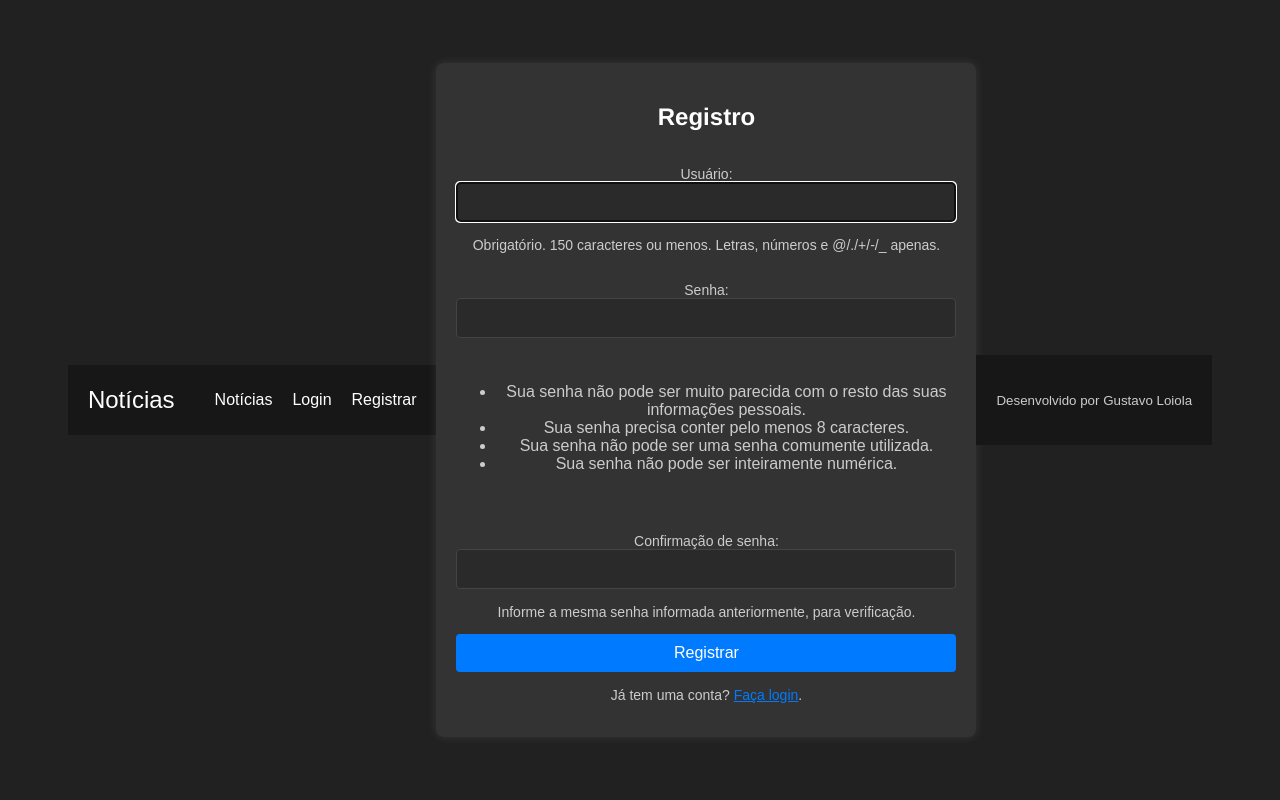
After one commit to gustavo-loiola/Django_Blog_PMR3304, a Django app: page /noticias/registro/ in a window 1280 px wide. The commit adds this page. Run offline with Django 5.2, Linux system fonts and the light colour scheme; parts of the project's set-up code (start-up, migrations or seed data) failed here and were passed over.

Commit message:
adicionar autenticacao usuarios

```diff
--- a/blogdinamico/blogdinamico/settings.py
+++ b/blogdinamico/blogdinamico/settings.py
@@ -133,3 +133,6 @@ STATICFILES_DIRS = [ os.path.join(BASE_DIR, 'static'), ]
 # https://docs.djangoproject.com/en/5.1/ref/settings/#default-auto-field
 
 DEFAULT_AUTO_FIELD = 'django.db.models.BigAutoField'
+
+LOGIN_REDIRECT_URL = 'noticias:listar'
+LOGOUT_REDIRECT_URL = 'noticias:listar'
--- /dev/null
+++ b/blogdinamico/noticias/templates/noticias/registro.html
@@ -0,0 +1,29 @@
+{% extends 'base.html' %}
+
+{% block content %}
+<div class="auth-container">
+    <h2>Registro</h2>
+
+    <!-- Exibe mensagens de erro se houver -->
+    {% if form.errors %}
+        <div class="error-message">
+            <p>Por favor, corrija os erros abaixo:</p>
+            <ul>
+                {% for field, errors in form.errors.items %}
+                    {% for error in errors %}
+                        <li>{{ error }}</li>
+                    {% endfor %}
+                {% endfor %}
+            </ul>
+        </div>
+    {% endif %}
+
+    <form method="post" action="{% url 'noticias:registro' %}">
+        {% csrf_token %}
+        {{ form.as_p }} <!-- Exibe o formulário com campos padrão -->
+        <button type="submit" class="btn btn-primary">Registrar</button>
+    </form>
+
+    <p>Já tem uma conta? <a href="{% url 'noticias:login' %}">Faça login</a>.</p>
+</div>
+{% endblock content %}
--- a/blogdinamico/noticias/urls.py
+++ b/blogdinamico/noticias/urls.py
@@ -1,4 +1,5 @@
 from django.urls import path
+from django.contrib.auth import views as auth_views
 from . import views
 
 app_name = 'noticias'
@@ -10,4 +11,7 @@ urlpatterns = [
     path('atualizar/<int:pk>/', views.AtualizarNoticiaView.as_view(), name='atualizar'),
     path('excluir/<int:pk>/', views.ExcluirNoticiaView.as_view(), name='excluir'),
     path('historico/', views.HistoricoAcessoView.as_view(), name='historico_acesso'),
+    path('login/', auth_views.LoginView.as_view(template_name='noticias/login.html'), name='login'),
+    path('logout/', auth_views.LogoutView.as_view(next_page='noticias:listar'), name='logout'),
+    path('registro/', views.RegistroView.as_view(), name='registro'),
 ]
--- a/blogdinamico/noticias/views.py
+++ b/blogdinamico/noticias/views.py
@@ -4,6 +4,7 @@ from django.contrib import messages
 from django.views.generic import ListView, DetailView, CreateView, UpdateView, DeleteView
 from django.contrib.auth.decorators import login_required
 from django.contrib.auth.mixins import LoginRequiredMixin
+from django.contrib.auth.forms import UserCreationForm
 from django.utils.decorators import method_decorator
 from .models import Noticia, Comment, HistoricoAcesso
 from .forms import NoticiaForm, CommentForm
@@ -106,3 +107,8 @@ class HistoricoAcessoView(LoginRequiredMixin, ListView):
     def get_queryset(self):
         # Retorna apenas o histórico de acesso do usuário atual, ordenado pelo mais recente
         return HistoricoAcesso.objects.filter(usuario=self.request.user).order_by('-data_acesso')
+
+class RegistroView(CreateView):
+    form_class = UserCreationForm
+    template_name = 'noticias/registro.html'
+    success_url = reverse_lazy('noticias:login')  # Redireciona para a tela de login após o registro
--- a/blogdinamico/static/style.css
+++ b/blogdinamico/static/style.css
@@ -5,9 +5,12 @@ body {
   font-family: 'Arial', sans-serif;
   margin: 0;
   padding: 0;
+  display: flex;
+  align-items: center;
+  justify-content: center;
+  min-height: 100vh; /* Centraliza o conteúdo */
 }
 
-  /* Estilos para o Header e Footer */
 header, footer {
   background-color: #171717;
   color: #FFFFFF;
@@ -29,10 +32,13 @@ body {
   opacity: 0.8;
 }
 
-  /* Estilos para Imagens */
+p, ul {
+  color: #CCCCCC;
+}
+
+/* Imagens */
 img {
   max-width: 100%;
-    border: none;
   height: auto;
 }
 
@@ -43,168 +49,26 @@ body {
   background-color: #212121;
 }
 
-  /* Estilos Específicos para a Logo de Contato */
-  .contact-logo {
-    width: 50px;
-    margin-bottom: 10px;
+/* Centraliza contêineres */
+.container-center {
+  max-width: 600px;
+  margin: 30px auto;
+  padding: 20px;
+  background-color: #333333;
+  border-radius: 8px;
+  box-shadow: 0 0 10px rgba(255, 255, 255, 0.1);
+  color: #FFFFFF;
+  text-align: center;
 }
 
-  /* Estilos para a Área de Informações de Contato */
-  .contact-info {
-    text-align: center;
+/* Títulos específicos */
+.container-center h2 {
+  font-size: 24px;
+  margin-bottom: 20px;
   color: #FFFFFF;
 }
 
-  .contact-info a {
-    color: #FFFFFF;
-    text-decoration: none;
-  }
-
-  .contact-info a:hover {
-    opacity: 0.8;
-  }
-
-  /* Estilos para o Texto em Parágrafos e Listas */
-  p, ul {
-    color: #CCCCCC;
-  }
-
-  ul {
-    list-style-type: disc;
-    margin-left: 20px;
-  }
-
-  /* Estilos para Textos Fortes e Enfáticos */
-  strong {
-    color: #FFFFFF;
-    font-weight: bold;
-  }
-
-  em {
-    color: #AAAAAA;
-    font-style: italic;
-  }
-
-  /* Media Queries (Responsividade para telas menores) */
-  @media (max-width: 768px) {
-    header nav ul {
-        flex-direction: column;
-        gap: 10px;
-    }
-
-    section {
-        flex-direction: column;
-        text-align: center;
-    }
-
-    section div {
-        margin-bottom: 20px;
-    }
-
-    .contact-grid {
-        flex-direction: column;
-        align-items: center;
-    }
-
-    .project-card {
-        flex-basis: 100%;
-    }
-  }
-
-  .header-noticias {
-    display: flex;
-    justify-content: space-between;
-    align-items: center;
-    margin-bottom: 20px;
-}
-
-.header-noticias h2 {
-    margin: 20px;
-}
-
-.header-actions {
-  display: flex;
-  gap: 10px; /* Espaço entre os botões */
-}
-
-
-.botao-criar, .botao-busca {
-  background-color: #007bff;
-  color: white;
-  padding: 8px 12px;
-  text-decoration: none;
-  border-radius: 4px;
-  font-size: 14px;
-}
-
-.botao-criar:hover, .botao-busca:hover {
-  background-color: #0056b3;
-}
-
-/* Container das notícias */
-.container-noticias {
-  display: flex;
-  justify-content: center;
-}
-
-/* Estilo para a lista de cards (notícias) */
-.lista-de-cards {
-  display: flex;
-  flex-wrap: wrap;
-  gap: 20px; /* Espaço entre os cards */
-  justify-content: center; /* Centraliza os cards horizontalmente */
-  max-width: 1000px; /* Define uma largura máxima para manter o layout centralizado */
-}
-
-/* Card de notícia individual */
-.card {
-  background-color: #333333; /* Fundo escuro para combinar com o tema */
-  padding: 15px;
-  border-radius: 8px;
-  width: 300px;
-  box-shadow: 0 4px 8px rgba(0, 0, 0, 0.2);
-  text-align: center;
-}
-
-/* Imagem do card */
-.card img {
-  border-radius: 8px;
-  margin-bottom: 10px;
-}
-
-/* Conteúdo do card */
-.conteudo-card h3 {
-  font-size: 20px;
-  margin: 10px 0;
-}
-
-.data-publicacao {
-  font-size: 14px;
-  color: #CCCCCC;
-}
-
-.categorias {
-  font-size: 12px;
-  color: #AAAAAA;
-}
-
-.categoria {
-  display: inline-block;
-  margin-right: 5px;
-}
-
-
-/* Container do formulário */
-.form-container {
-  max-width: 600px;
-  margin: 30px auto;
-  padding: 20px;
-  background-color: #333333; /* Fundo escuro para combinar com o tema */
-  border-radius: 8px;
-  box-shadow: 0 0 10px rgba(255, 255, 255, 0.1);
-}
-
-/* Estilo dos campos do formulário */
+/* Formulários */
 .form-group {
   margin-bottom: 20px;
 }
@@ -213,46 +77,31 @@ body {
   display: block;
   font-weight: bold;
   margin-bottom: 5px;
-  color: #FFFFFF;
 }
 
-.form-group input[type="text"],
-.form-group input[type="url"],
+.form-group input,
 .form-group textarea,
 .form-group select {
   width: 100%;
   padding: 10px;
   font-size: 16px;
-  background-color: #2A2A2A; /* Fundo escuro para campos de entrada */
+  background-color: #2A2A2A;
   color: #FFFFFF;
-  border: 1px solid #444444; /* Bordas escuras para manter o contraste */
+  border: 1px solid #444444;
   border-radius: 4px;
   box-sizing: border-box;
+  margin-bottom: 15px;
 }
 
-.form-group input[type="text"]:focus,
-.form-group input[type="url"]:focus,
+.form-group input:focus,
 .form-group textarea:focus,
 .form-group select:focus {
-  border-color: #007bff; /* Cor de foco azul para destaque */
+  border-color: #007bff;
   outline: none;
 }
 
-/* Estilo para feedback visual de limite de categorias */
-.category-limit-message {
-  display: none;
-  font-size: 12px;
-  color: #FF6B6B; /* Vermelho suave para aviso */
-  margin-top: 5px;
-}
-
-/* Estilos dos botões */
-.form-buttons {
-  display: flex;
-  justify-content: space-between;
-}
-
-.form-buttons .btn {
+/* Botões */
+.btn {
   padding: 10px 20px;
   font-size: 16px;
   color: white;
@@ -280,13 +129,195 @@ body {
   background-color: #5a6268;
 }
 
-/* Mensagens de feedback */
+/* Categorias e Mensagens */
+.category-limit-message, .error-message {
+  font-size: 12px;
+  color: #FF6B6B;
+  margin-top: 5px;
+}
+
 .messages p.success {
-  color: #4CAF50; /* Verde claro para sucesso */
+  color: #4CAF50;
   font-weight: bold;
 }
 
 .messages p.error {
-  color: #FF6B6B; /* Vermelho claro para erro */
+  color: #FF6B6B;
   font-weight: bold;
 }
+
+/* Cartões de notícias */
+.container-noticias {
+  display: flex;
+  justify-content: center;
+}
+
+.lista-de-cards {
+  display: flex;
+  flex-wrap: wrap;
+  gap: 20px;
+  justify-content: center;
+  max-width: 1000px;
+}
+
+.card {
+  background-color: #333333;
+  padding: 15px;
+  border-radius: 8px;
+  width: 300px;
+  box-shadow: 0 4px 8px rgba(0, 0, 0, 0.2);
+  text-align: center;
+}
+
+.card img {
+  border-radius: 8px;
+  margin-bottom: 10px;
+}
+
+.conteudo-card h3 {
+  font-size: 20px;
+  margin: 10px 0;
+}
+
+.data-publicacao {
+  font-size: 14px;
+  color: #CCCCCC;
+}
+
+.categorias, .categoria {
+  font-size: 12px;
+  color: #AAAAAA;
+}
+
+.categoria {
+  display: inline-block;
+  margin-right: 5px;
+}
+
+/* Autenticação */
+.auth-container {
+  width: 100%;
+  max-width: 500px;
+  margin: auto;
+  padding: 20px;
+  background-color: #333333;
+  border-radius: 8px;
+  box-shadow: 0 0 10px rgba(255, 255, 255, 0.1);
+  color: #FFFFFF;
+  text-align: center;
+}
+
+.auth-container input[type="text"],
+.auth-container input[type="password"],
+.auth-container input[type="email"] {
+  width: 100%;
+  padding: 10px;
+  font-size: 16px;
+  background-color: #2A2A2A;
+  color: #FFFFFF;
+  border: 1px solid #444444;
+  border-radius: 4px;
+  margin-bottom: 15px;
+}
+
+.auth-container button {
+  padding: 10px 20px;
+  font-size: 16px;
+  color: #FFFFFF;
+  background-color: #007bff;
+  border: none;
+  border-radius: 4px;
+  cursor: pointer;
+  transition: background-color 0.3s;
+}
+
+.auth-container button:hover {
+  background-color: #0056b3;
+}
+
+.auth-container p {
+  font-size: 14px;
+  margin-top: 15px;
+  color: #CCCCCC;
+}
+
+.auth-container a {
+  color: #007bff;
+  text-decoration: underline;
+}
+
+.auth-container a:hover {
+  opacity: 0.8;
+}
+
+/* Título das páginas de Login e Registro */
+.auth-container h2 {
+  font-size: 24px;
+  margin-bottom: 20px;
+  color: #FFFFFF;
+}
+
+/* Formulários */
+.auth-container form {
+  display: flex;
+  flex-direction: column;
+}
+
+.auth-container input[type="text"],
+.auth-container input[type="password"],
+.auth-container input[type="email"] {
+    width: 100%;
+    padding: 10px;
+    font-size: 16px;
+    background-color: #2A2A2A;
+    color: #FFFFFF;
+    border: 1px solid #444444;
+    border-radius: 4px;
+    margin-bottom: 15px;
+    box-sizing: border-box;
+}
+
+/* Botão de submissão */
+.auth-container button {
+    padding: 10px 20px;
+    font-size: 16px;
+    color: #FFFFFF;
+    background-color: #007bff;
+    border: none;
+    border-radius: 4px;
+    cursor: pointer;
+    transition: background-color 0.3s;
+}
+
+.auth-container button:hover {
+    background-color: #0056b3;
+}
+
+/* Link para alternar entre login e registro */
+.auth-container p {
+  font-size: 14px;
+  margin-top: 15px;
+  color: #CCCCCC;
+}
+
+.auth-container a {
+  color: #007bff;
+  text-decoration: underline;
+}
+
+.auth-container a:hover {
+  opacity: 0.8;
+}
+
+/* Responsividade */
+@media (max-width: 768px) {
+  header nav ul, section, .contact-grid {
+      flex-direction: column;
+      gap: 10px;
+      text-align: center;
+  }
+
+  .project-card {
+      flex-basis: 100%;
+  }
+}
--- a/blogdinamico/templates/base.html
+++ b/blogdinamico/templates/base.html
@@ -21,10 +21,19 @@
             </div>
             <ul style="list-style: none; display: flex; gap: 20px;">
                 <li><a href="{% url 'noticias:listar' %}" style="color: #FFFFFF;">Notícias</a></li>
-                <li><a href="{% url 'index' %}" style="color: #FFFFFF;">WTF</a></li>
-                <li><a href="{% url 'about' %}" style="color: #FFFFFF;">Sobre</a></li>
                 {% if user.is_authenticated %}
-                    <li><a href="{% url 'noticias:historico_acesso' %}" style="color: #FFFFFF;">Histórico</a></li>
+                    <a href="{% url 'noticias:historico_acesso' %}" style="color: #FFFFFF;">Histórico</a>
+
+                    <!-- Formulário de logout -->
+                    <form action="{% url 'noticias:logout' %}" method="post" style="display: inline;">
+                        {% csrf_token %}
+                        <button type="submit" style="background: none; border: none; color: #FFFFFF; cursor: pointer;">
+                            Logout
+                        </button>
+                    </form>
+                {% else %}
+                    <a href="{% url 'noticias:login' %}" style="color: #FFFFFF;">Login</a>
+                    <a href="{% url 'noticias:registro' %}" style="color: #FFFFFF;">Registrar</a>
                 {% endif %}
             </ul>
         </nav>
```
Also changed, not shown: blogdinamico/noticias/templates/noticias/login.html (added, +13 -0 lines). Lines whose indentation alone changed are shown as unchanged.
